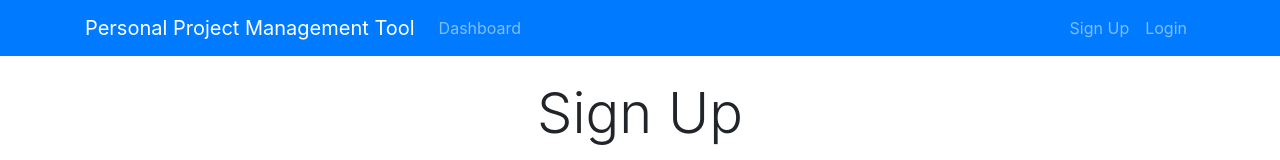
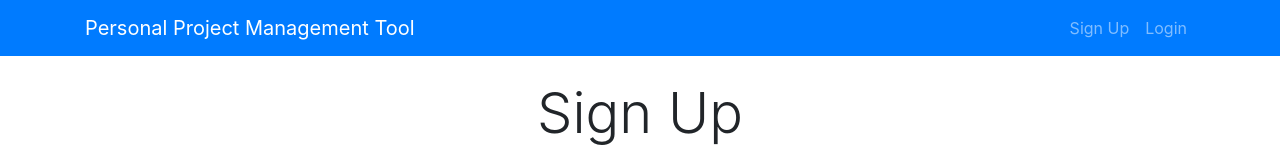
Before and after one commit to cgynlai/ppmtool-react, a React (Create React App) app: page /register in a window 1280 px wide. Shown: the top 160 px of the page. Built offline with nearby package versions, Linux system fonts and the light colour scheme.

Commit message:
show logout at header

```diff
--- a/src/components/Layout/Header.js
+++ b/src/components/Layout/Header.js
@@ -1,19 +1,23 @@
 import React, { Component } from 'react';
 import {Link} from "react-router-dom";
+import PropTypes from "prop-types";
+import { connect } from "react-redux";
+import { logout } from "../../actions/securityActions";
+import classNames from "classnames";
 
 
 class Header extends Component {
+
+    logout() {
+        this.props.logout();
+        window.location.href = "/";
+      }
+
+
     render() {
-        return (
-            <nav className="navbar navbar-expand-sm navbar-dark bg-primary mb-4">
-            <div className="container">
-                <Link className="navbar-brand" to="/">
-                    Personal Project Management Tool
-                </Link>
-                <button className="navbar-toggler" type="button" data-toggle="collapse" data-target="#mobile-nav">
-                    <span className="navbar-toggler-icon" />
-                </button>
+      const { validToken, user } = this.props.security;
 
+    const userIsAuthenticated = (
       <div className="collapse navbar-collapse" id="mobile-nav">
         <ul className="navbar-nav mr-auto">
           <li className="nav-item">
@@ -25,7 +29,29 @@
 
         <ul className="navbar-nav ml-auto">
           <li className="nav-item">
-                           <Link className='nav-link' to="/register">
+            <Link className="nav-link" to="/dashboard">
+              <i className="fas fa-user-circle mr-1" />
+              {user.fullName}
+            </Link>
+          </li>
+          <li className="nav-item">
+            <Link
+              className="nav-link"
+              to="/logout"
+              onClick={this.logout.bind(this)}
+            >
+              Logout
+            </Link>
+          </li>
+        </ul>
+      </div>
+    );
+
+    const userIsNotAuthenticated = (
+      <div className="collapse navbar-collapse" id="mobile-nav">
+        <ul className="navbar-nav ml-auto">
+          <li className="nav-item">
+            <Link className="nav-link" to="/register">
               Sign Up
             </Link>
           </li>
@@ -36,10 +62,41 @@
           </li>
         </ul>
       </div>
+    );
+
+    let headerLinks;
+
+    if (validToken && user) {
+      headerLinks = userIsAuthenticated;
+    } else {
+      headerLinks = userIsNotAuthenticated;
+    }
+
+
+        return (
+            <nav className="navbar navbar-expand-sm navbar-dark bg-primary mb-4">
+            <div className="container">
+                <Link className="navbar-brand" to="/">
+                    Personal Project Management Tool
+                </Link>
+                <button className="navbar-toggler" type="button" data-toggle="collapse" data-target="#mobile-nav">
+                    <span className="navbar-toggler-icon" />
+                </button>
+
+                {headerLinks}
+
             </div>
         </nav>
         )
     }
 }
 
-export default Header;
+Header.propTypes = {
+    logout: PropTypes.func.isRequired,
+    security: PropTypes.object.isRequired
+}
+
+const mapStateToProps = state => ({
+    security: state.security
+})
+export default connect(mapStateToProps, {logout})(Header);
--- a/src/components/UserManagement/Register.js
+++ b/src/components/UserManagement/Register.js
@@ -116,10 +116,12 @@
 
 Register.propTypes = {
     createNewUser: PropTypes.func.isRequired,
-    errors: PropTypes.object.isRequired
+    errors: PropTypes.object.isRequired,
+    security: PropTypes.object.isRequired
 };
 
 const mapStateToProps = state => ({
-    errors: state.errors
+    errors: state.errors,
+    security: state.security
 });
 export default connect(mapStateToProps, { createNewUser} )(Register);
```
Lines whose indentation alone changed are shown as unchanged.
